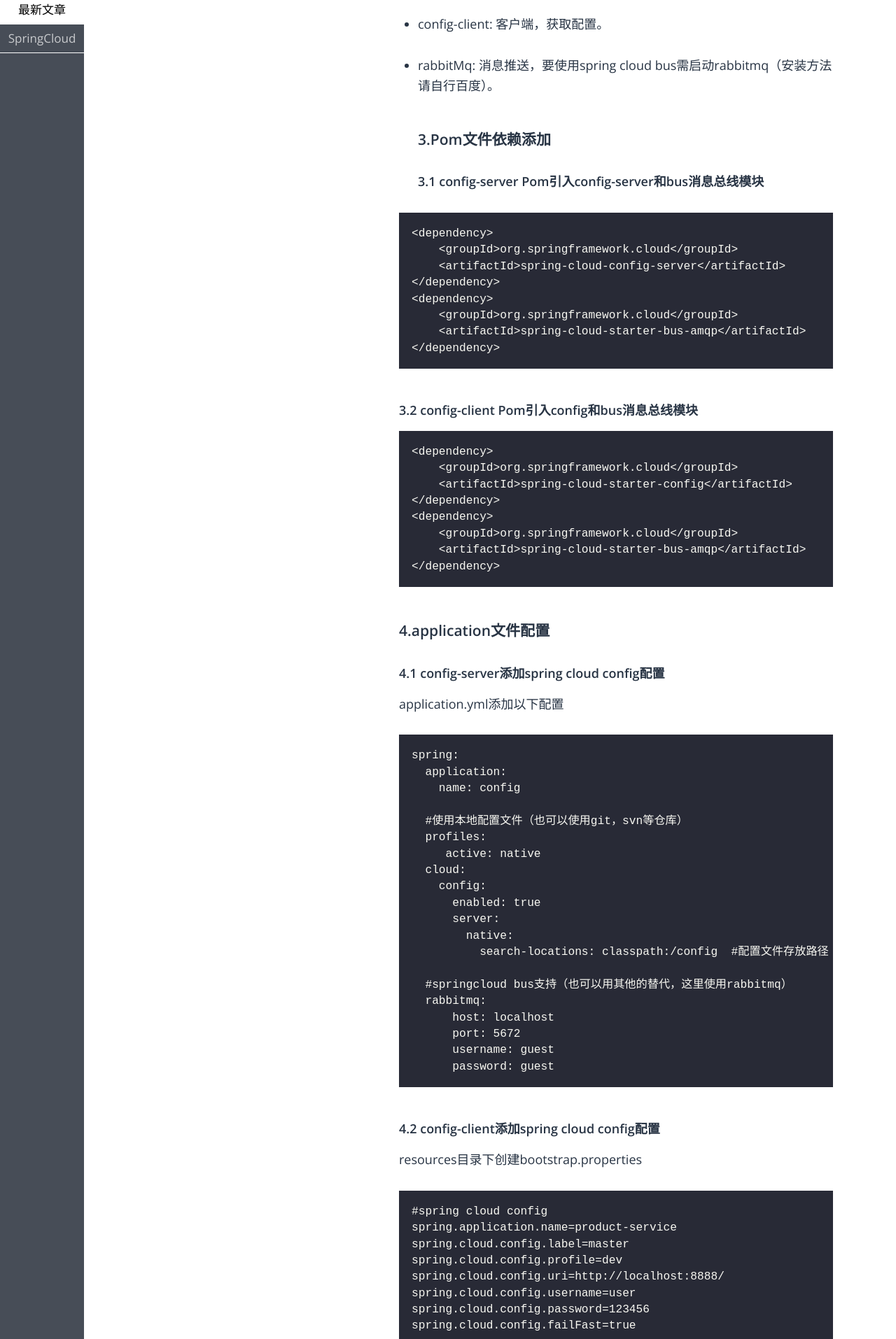
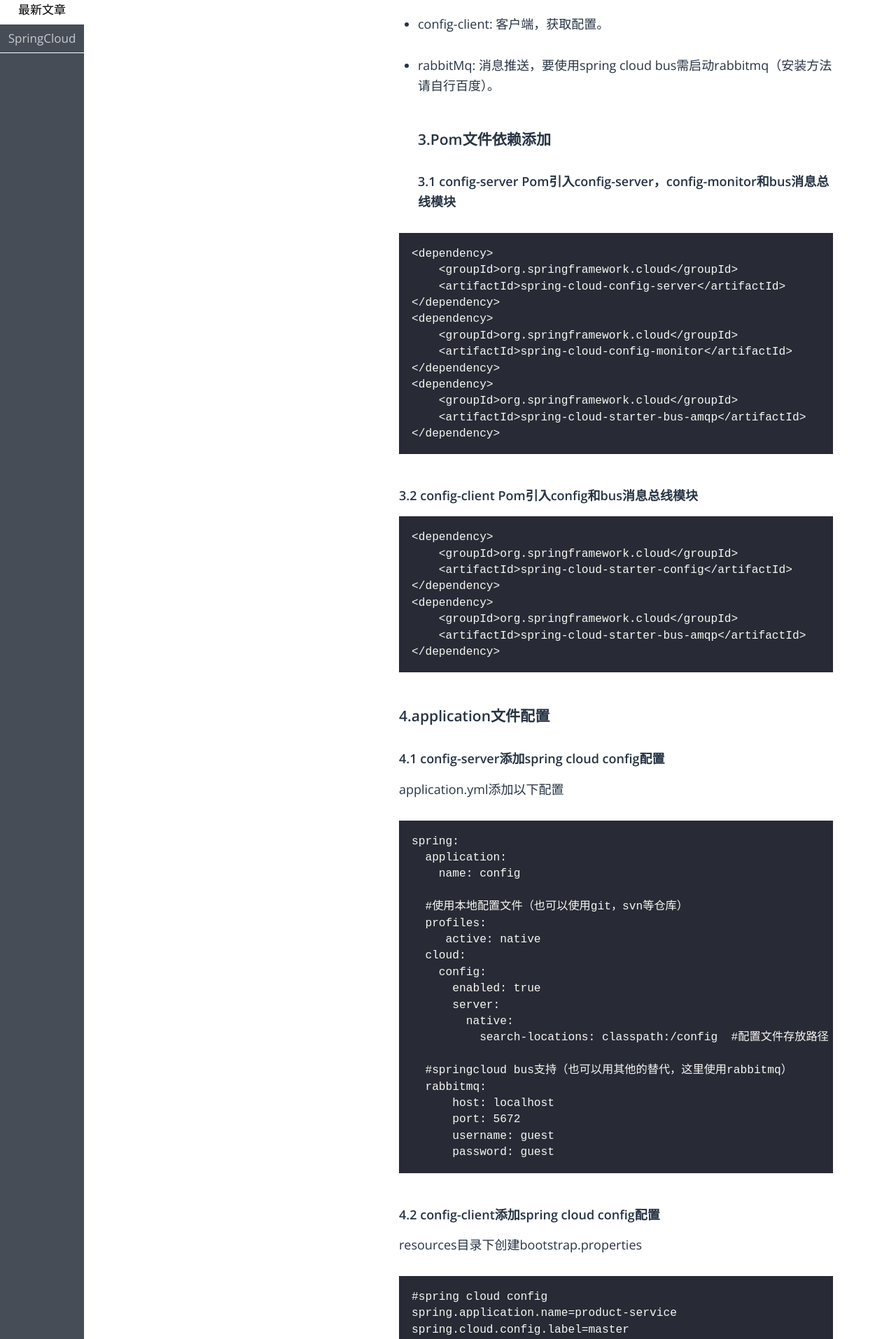
Before and after one commit to liangfuz/SpringCloudBlog, a Jekyll site: the page built from _posts/SpringCloud/2018-02-08-SpringCloud-Config.md, in a window 1280 px wide. Shown: the part 485-2399 px from the top of the page at 70% size. Built offline with Jekyll 4.4.1, drawn with Linux system fonts in a browser that asks for light colours; some web fonts are replaced.

Commit message:
修改spring cloud config

````diff
--- a/_posts/SpringCloud/2018-02-08-SpringCloud-Config.md
+++ b/_posts/SpringCloud/2018-02-08-SpringCloud-Config.md
@@ -19,12 +19,16 @@ Spring Cloud Config包含config-server和config-client
 
 * rabbitMq: 消息推送，要使用spring cloud bus需启动rabbitmq（安装方法请自行百度）。
 ### 3.Pom文件依赖添加
-#### 3.1 config-server Pom引入config-server和bus消息总线模块
+#### 3.1 config-server Pom引入config-server，config-monitor和bus消息总线模块
 
 ```
 <dependency>
     <groupId>org.springframework.cloud</groupId>
     <artifactId>spring-cloud-config-server</artifactId>
+</dependency>
+<dependency>
+    <groupId>org.springframework.cloud</groupId>
+    <artifactId>spring-cloud-config-monitor</artifactId>
 </dependency>
 <dependency>
     <groupId>org.springframework.cloud</groupId>
````
